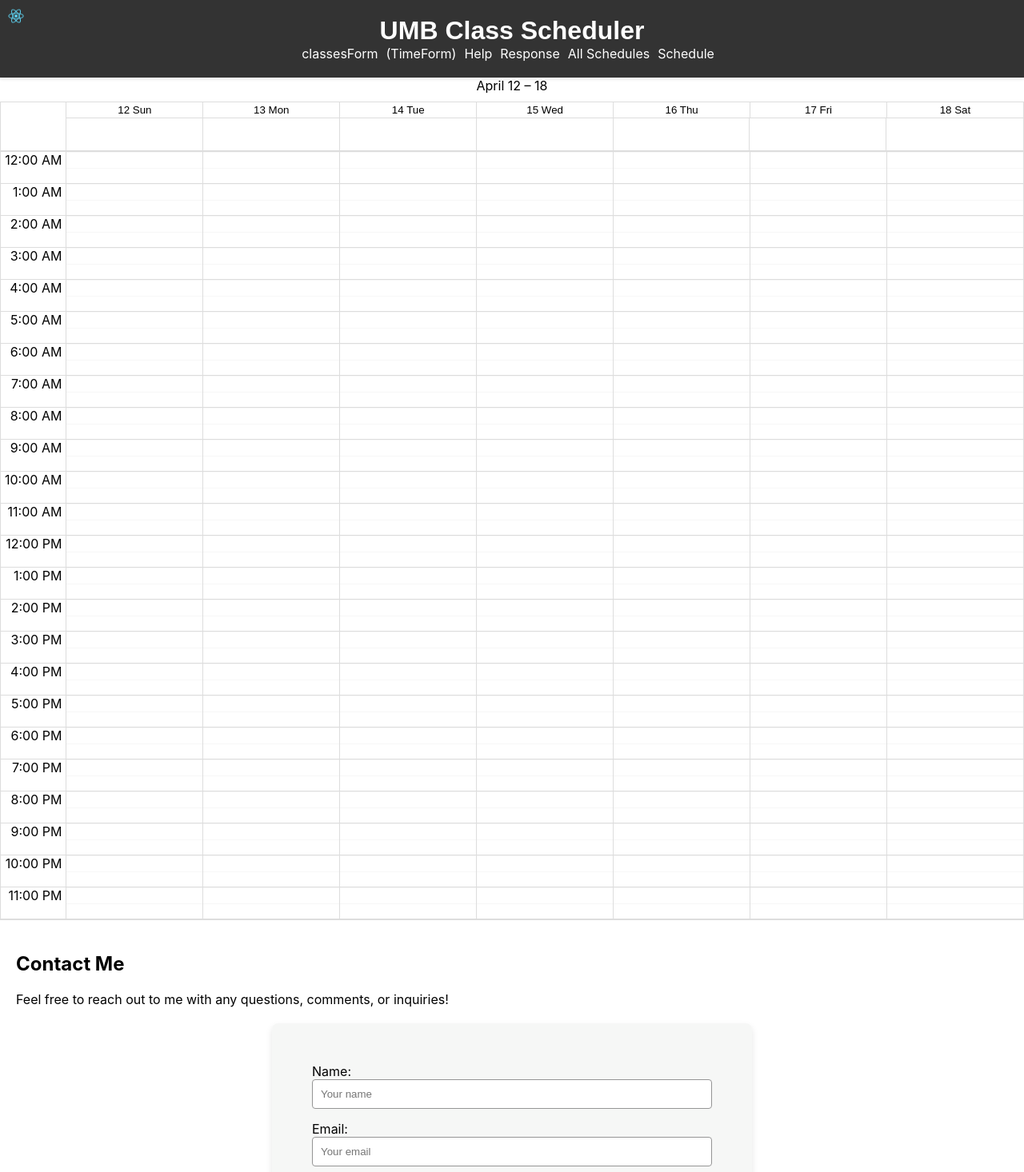
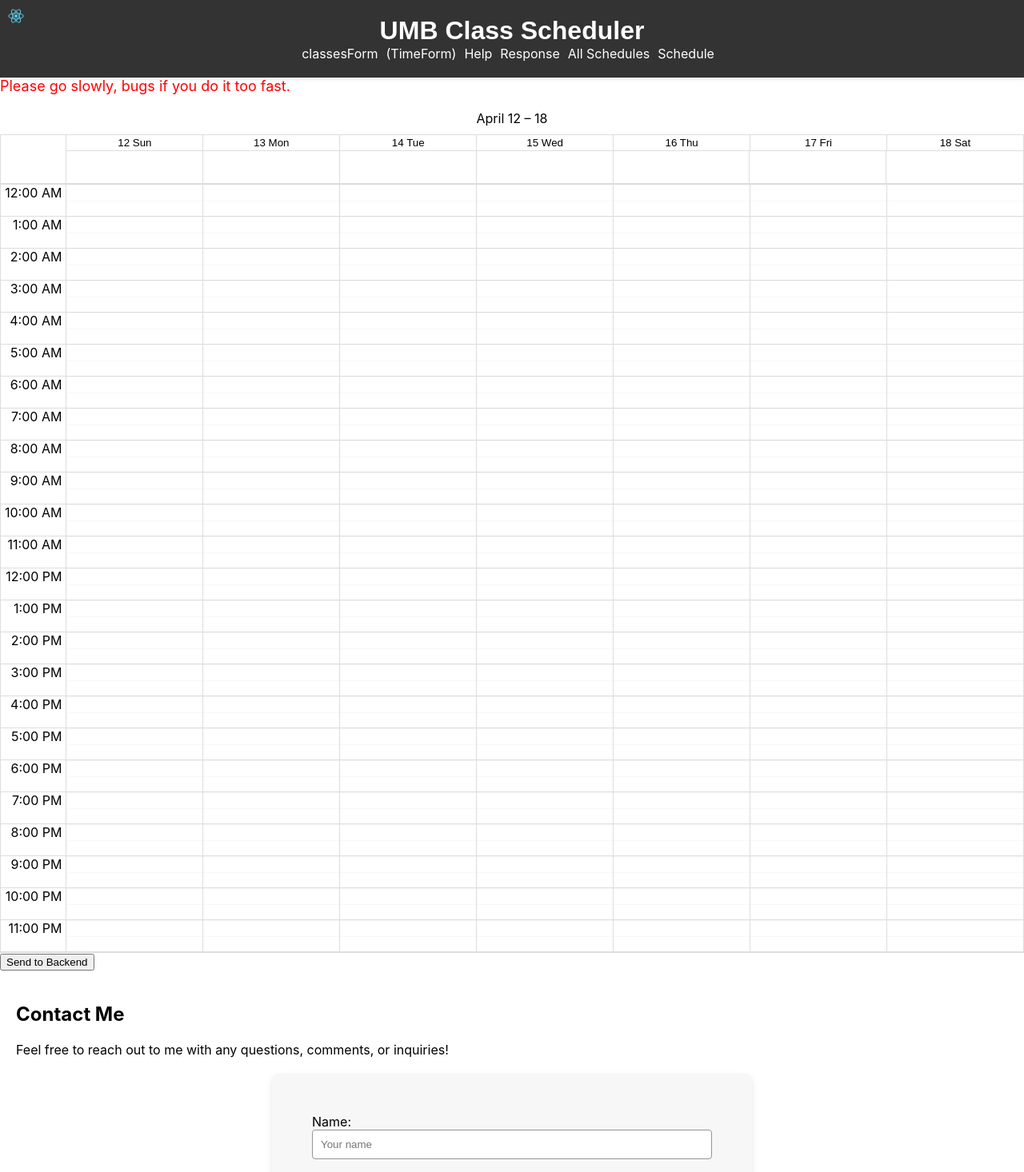
Before and after one commit to JuliansGHUB1/ScheduleAppProj, a React (Create React App) app in the folder frontEnd/: page /TimeForm in a window 1280 px wide. Shown: the top 1466 px of the page at 80% size. Built offline with nearby package versions, Linux system fonts and the light colour scheme.

Commit message:
1. added a send to backend section 2. added a plsae go slowly message at the top for this bs

```diff
--- a/frontEnd/src/components/FORMforTime.js
+++ b/frontEnd/src/components/FORMforTime.js
@@ -3,6 +3,7 @@
 import 'react-big-calendar/lib/css/react-big-calendar.css';
 import moment from 'moment';
 import './FORMforTime.css';
+import axios from 'axios';
 
 // Create a localizer using moment
 const localizer = momentLocalizer(moment);
@@ -40,12 +41,26 @@
     [deleteEvent] // Ensure deleteEvent is listed as a dependency
  );
 
+ const handleSendToBackend = useCallback(() => {
+    axios.post('http://localhost:9000/saveEvents', { events: myEvents })
+      .then(response => {
+        console.log('Events sent to backend successfully:', response.data);
+      })
+      .catch(error => {
+        console.error('Error sending events to backend:', error);
+      });
+ }, [myEvents]);
+
  useEffect(() => {
     console.log(myEvents);
  }, [myEvents]);
 
  return (
     <div className="height800">
+      {/* Add a message at the top */}
+      <div style={{ marginBottom: '20px', fontSize: '18px', color: 'red' }}>
+        Please go slowly, bugs if you do it too fast.
+      </div>
       <Calendar
         defaultDate={new Date(2015, 3, 12)}
         defaultView={Views.WEEK}
@@ -56,6 +71,7 @@
         selectable
         scrollToTime={new Date(1970, 1, 1, 6)}
       />
+      <button onClick={handleSendToBackend}>Send to Backend</button>
     </div>
  );
 }
```
